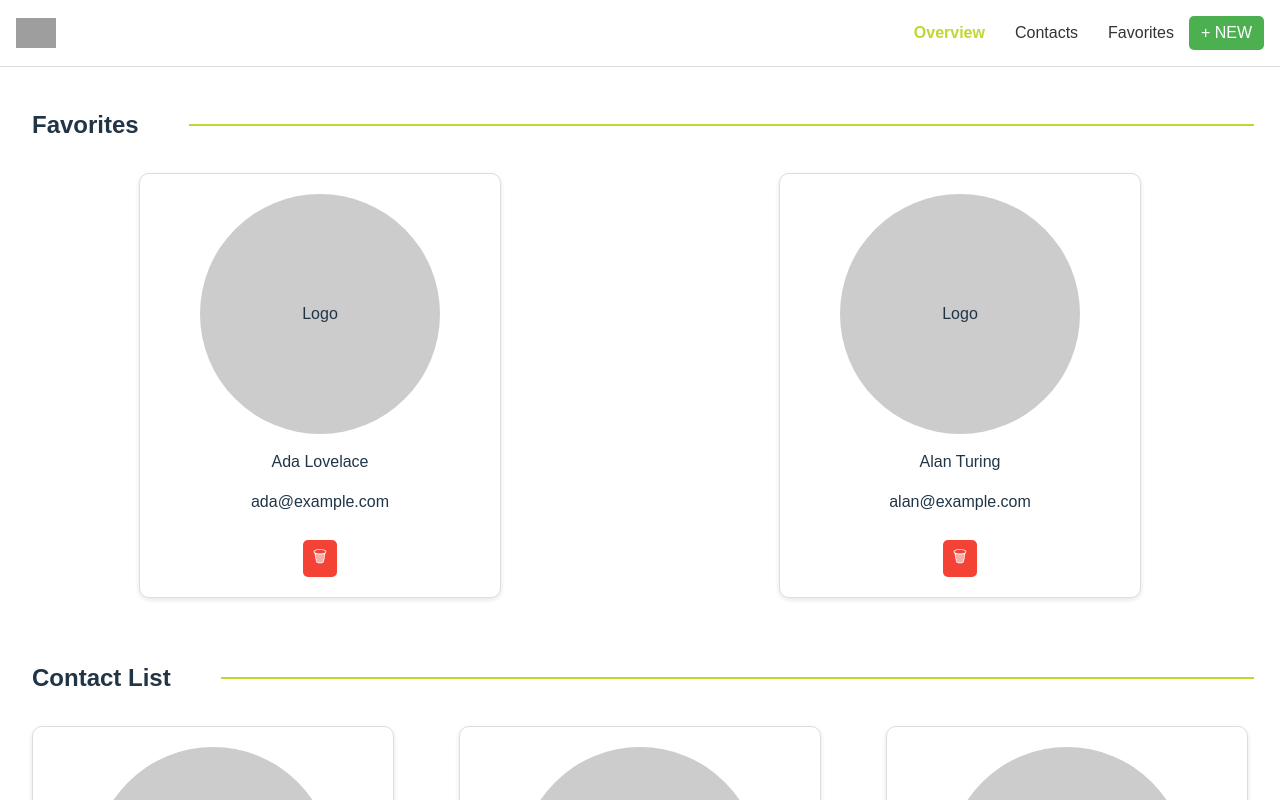
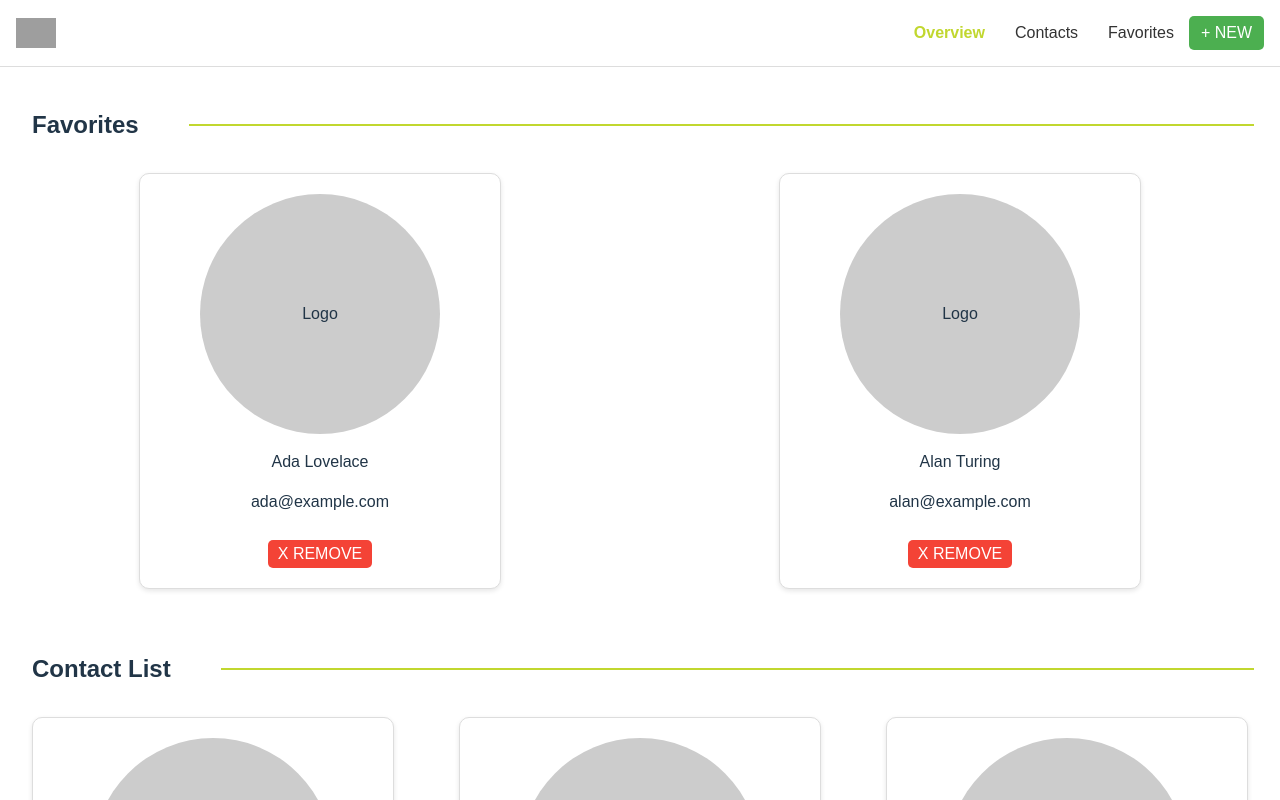
Before and after one commit to fabo0822/contacts-web-app, a React (Vite) app: page / in a window 1280 px wide. Shown: the top 800 px of the page. Built offline with nearby package versions, Linux system fonts and the light colour scheme; grey boxes are pictures that could not be loaded.

Commit message:
style(favorites): use 'X REMOVE' button on favorites sections

```diff
--- a/src/components/FavoriteCard.jsx
+++ b/src/components/FavoriteCard.jsx
@@ -1,7 +1,7 @@
 // Tarjeta reutilizable para mostrar un contacto sencillo.
 // Props mínimas: fullName, email, onRemove (opcional), onToggleFavorite (opcional)
 
-function FavoriteCard({ fullName, email, onRemove, onToggleFavorite }) {
+function FavoriteCard({ fullName, email, onRemove, onToggleFavorite, removeText }) {
   return (
     <div className="favorite-card">
       <div className="card-logo">Logo</div>
@@ -14,7 +14,9 @@ function FavoriteCard({ fullName, email, onRemove, onToggleFavorite }) {
           <button className="save-button" aria-label="toggle favorite" title="Favorite" onClick={onToggleFavorite}>❤</button>
         )}
         {onRemove && (
-          <button className="remove-button" aria-label="remove" title="Remove" onClick={onRemove}>🗑</button>
+          <button className="remove-button" aria-label="remove" title="Remove" onClick={onRemove}>
+            {removeText ? 'X REMOVE' : '🗑'}
+          </button>
         )}
       </div>
     </div>
--- a/src/components/Favorites.jsx
+++ b/src/components/Favorites.jsx
@@ -16,6 +16,7 @@ function Favorites({ favorites, onUnfavorite }) {
             fullName={`${c.firstName} ${c.lastName}`}
             email={c.email}
             onRemove={() => onUnfavorite(c.id)}
+            removeText
           />
         ))}
       </div>
--- a/src/components/Overview.jsx
+++ b/src/components/Overview.jsx
@@ -15,6 +15,7 @@ function Overview({ favorites, contactList, onToggleFavorite, onUnfavorite }) {
             fullName={`${c.firstName} ${c.lastName}`}
             email={c.email}
             onRemove={() => onUnfavorite(c.id)}
+            removeText
           />
         ))}
       </div>
```
